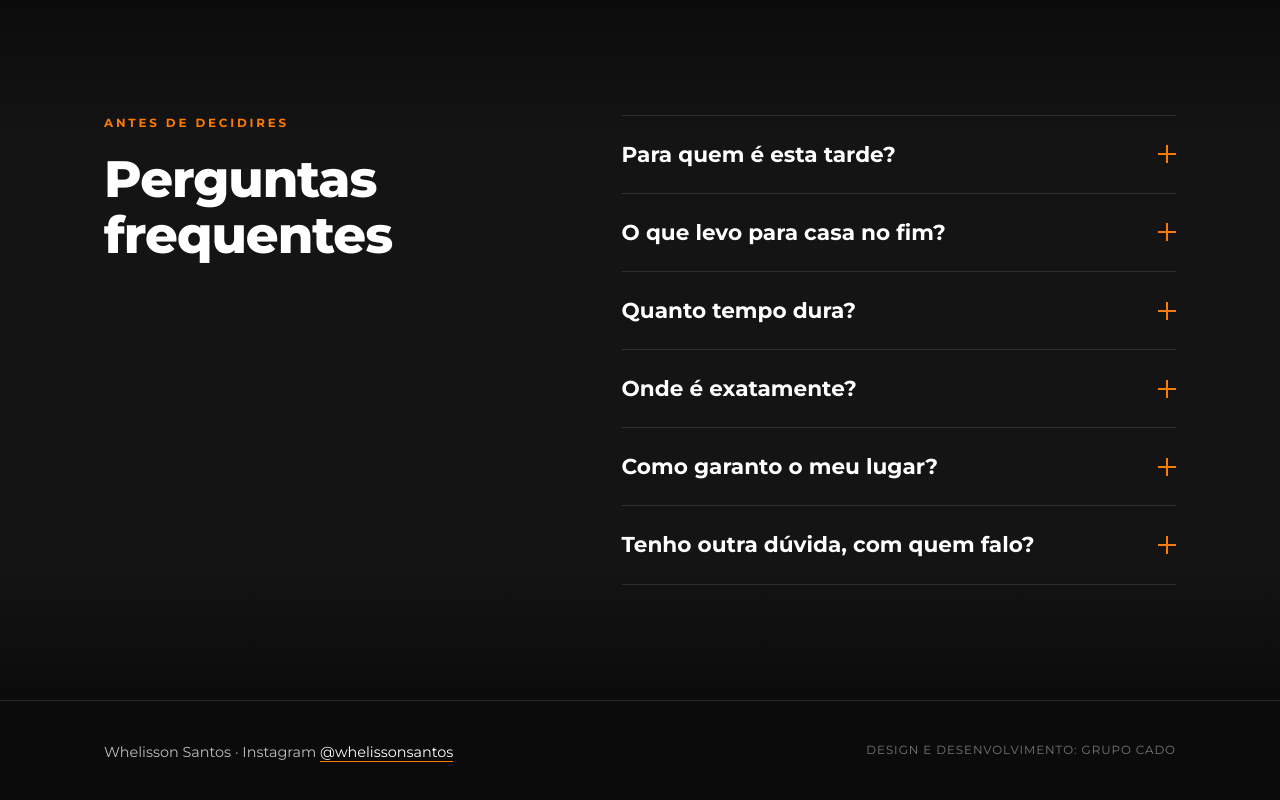
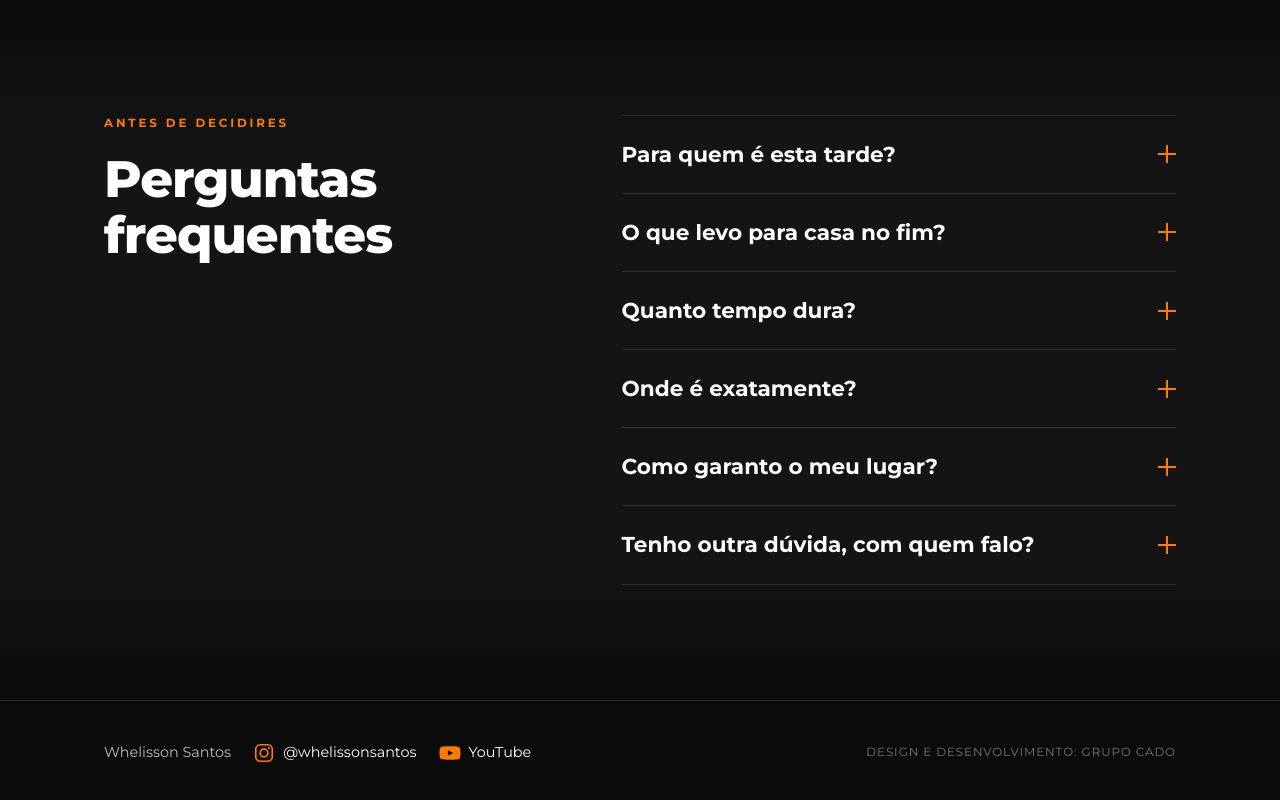
Before and after one commit to siqueirawhelisson-design/saber-nao-basta, a plain HTML site: page index.html in a window 1280 px wide. Shown: the part 4835-5635 px from the top of the page. Drawn offline with Linux system fonts and the light colour scheme.

Commit message:
Rodapé com Instagram e YouTube
Co-Authored-By: Claude Opus 5.5 <noreply@anthropic.com>
Claude-Session: https://claude.ai/code/session_01LfWUhkG3XWQgXGgZpT5eEM

```diff
--- a/index.html
+++ b/index.html
@@ -224,6 +224,11 @@ p{max-width:60ch;text-wrap:pretty}
 .rodape{background:var(--preto);border-top:1px solid var(--linha);padding:40px 0 calc(40px + env(safe-area-inset-bottom));font-size:.9rem;color:var(--cinza)}
 .rodape .wrap{display:flex;flex-wrap:wrap;justify-content:space-between;gap:12px}
 .rodape a{color:var(--branco);text-decoration:none;border-bottom:1px solid var(--laranja)}
+.rodape .wrap{align-items:center}
+.rodape__marca{display:flex;flex-wrap:wrap;align-items:center;gap:12px 22px}
+.rodape a.social{display:inline-flex;align-items:center;gap:8px;border-bottom:0;color:var(--branco);transition:color .25s}
+.rodape a.social svg{width:22px;height:22px;color:var(--laranja)}
+.rodape a.social:hover{color:var(--laranja)}
 .rodape small{font-size:.74rem;letter-spacing:.08em;text-transform:uppercase;opacity:.6}
 @media (max-width:860px){.rodape{padding-bottom:calc(110px + env(safe-area-inset-bottom))}}
 
@@ -381,7 +386,7 @@ p{max-width:60ch;text-wrap:pretty}
 
 <footer class="rodape" id="rodape">
   <div class="wrap">
-    <p>Whelisson Santos · Instagram <a href="https://www.instagram.com/whelissonsantos/" target="_blank" rel="noopener">@whelissonsantos</a></p>
+    <div class="rodape__marca"><span>Whelisson Santos</span><a class="social" href="https://www.instagram.com/whelissonsantos/" target="_blank" rel="noopener" aria-label="Instagram @whelissonsantos"><svg viewBox="0 0 24 24" aria-hidden="true"><rect x="3" y="3" width="18" height="18" rx="5" fill="none" stroke="currentColor" stroke-width="1.8"/><circle cx="12" cy="12" r="4.2" fill="none" stroke="currentColor" stroke-width="1.8"/><circle cx="17.4" cy="6.6" r="1.2" fill="currentColor"/></svg><span>@whelissonsantos</span></a><a class="social" href="https://www.youtube.com/@WhelissonSantos" target="_blank" rel="noopener" aria-label="Canal do YouTube Whelisson Santos"><svg viewBox="0 0 24 24" aria-hidden="true"><path fill="currentColor" d="M23 7.2a3 3 0 0 0-2.1-2.1C19 4.6 12 4.6 12 4.6s-7 0-8.9.5A3 3 0 0 0 1 7.2 31 31 0 0 0 .5 12 31 31 0 0 0 1 16.8a3 3 0 0 0 2.1 2.1c1.9.5 8.9.5 8.9.5s7 0 8.9-.5a3 3 0 0 0 2.1-2.1 31 31 0 0 0 .5-4.8 31 31 0 0 0-.5-4.8zM9.7 15.1V8.9l5.9 3.1-5.9 3.1z"/></svg><span>YouTube</span></a></div>
     <small>Design e desenvolvimento: Grupo Cado</small>
   </div>
 </footer>
```
